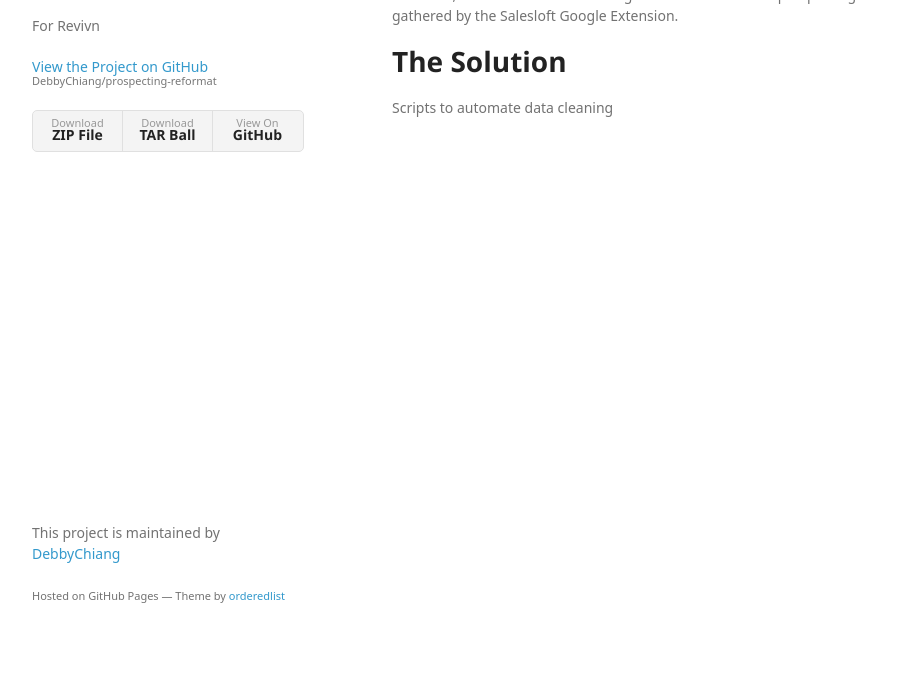
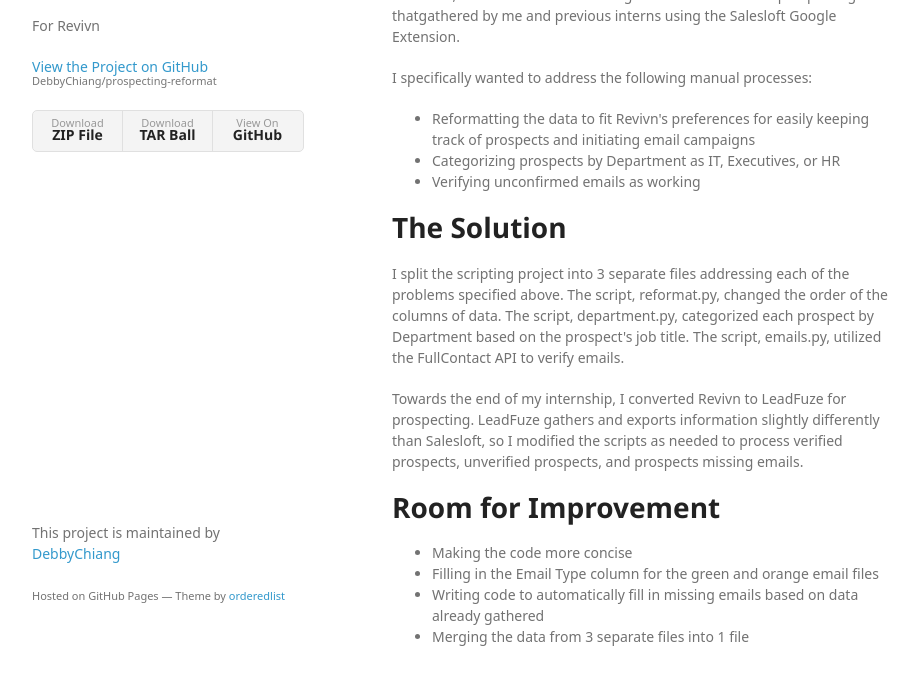
Before and after one commit to DebbyChiang/prospecting-reformat, a plain HTML site: page index.html in a window 1280 px wide. Shown: the part 125-810 px from the top of the page, without its empty margins (178-1097 px from the left). Drawn offline with Linux system fonts and the light colour scheme; a web font is replaced by a local one.

```diff
--- a/index.html
+++ b/index.html
@@ -31,12 +31,32 @@
         <h1>
 <a id="the-problem" class="anchor" href="#the-problem" aria-hidden="true"><span aria-hidden="true" class="octicon octicon-link"></span></a>The Problem</h1>
 
-<p>At Revivn, I was tasked with cleaning thousands of rows of prospecting data gathered by the Salesloft Google Extension.</p>
+<p>At Revivn, I was tasked with cleaning thousands of rows of prospecting data thatgathered by me and previous interns using the Salesloft Google Extension.</p>
+
+<p>I specifically wanted to address the following manual processes:</p>
+
+<ul>
+<li>Reformatting the data to fit Revivn's preferences for easily keeping track of prospects and initiating email campaigns</li>
+<li>Categorizing prospects by Department as IT, Executives, or HR</li>
+<li>Verifying unconfirmed emails as working</li>
+</ul>
 
 <h1>
 <a id="the-solution" class="anchor" href="#the-solution" aria-hidden="true"><span aria-hidden="true" class="octicon octicon-link"></span></a>The Solution</h1>
 
-<p>Scripts to automate data cleaning</p>
+<p>I split the scripting project into 3 separate files addressing each of the problems specified above. The script, reformat.py, changed the order of the columns of data. The script, department.py, categorized each prospect by Department based on the prospect's job title. The script, emails.py, utilized the FullContact API to verify emails.</p>
+
+<p>Towards the end of my internship, I converted Revivn to LeadFuze for prospecting. LeadFuze gathers and exports information slightly differently than Salesloft, so I modified the scripts as needed to process verified prospects, unverified prospects, and prospects missing emails.</p>
+
+<h1>
+<a id="room-for-improvement" class="anchor" href="#room-for-improvement" aria-hidden="true"><span aria-hidden="true" class="octicon octicon-link"></span></a>Room for Improvement</h1>
+
+<ul>
+<li>Making the code more concise </li>
+<li>Filling in the Email Type column for the green and orange email files</li>
+<li>Writing code to automatically fill in missing emails based on data already gathered</li>
+<li>Merging the data from 3 separate files into 1 file</li>
+</ul>
       </section>
       <footer>
         <p>This project is maintained by <a href="https://github.com/DebbyChiang">DebbyChiang</a></p>
```
Also changed, not shown: params.json (+1 -1 lines).
